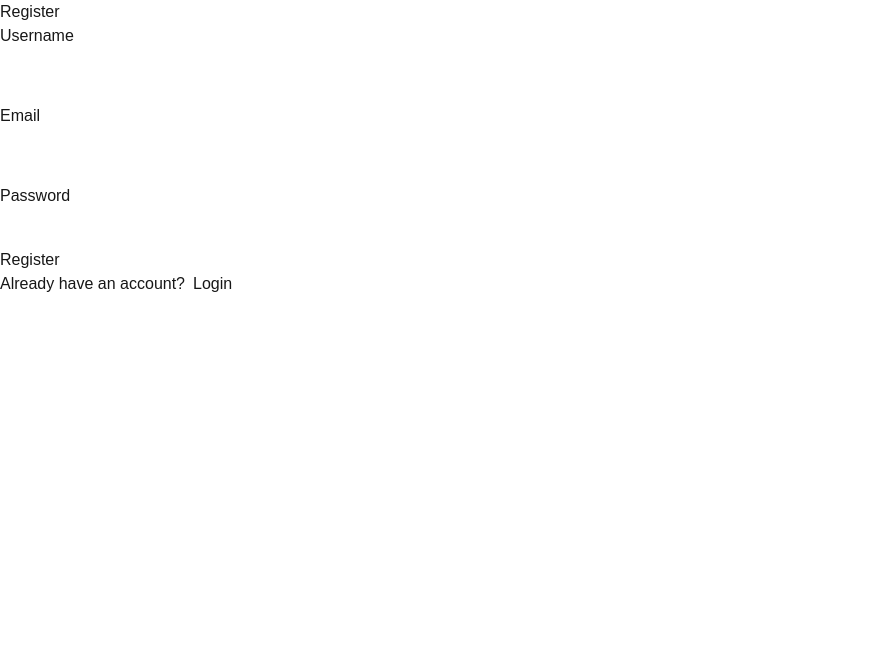
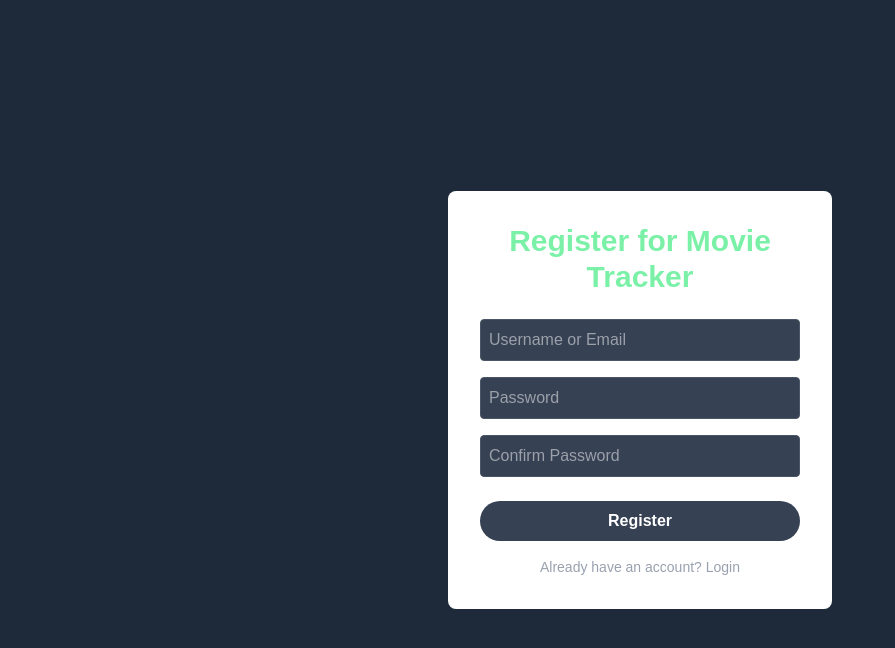
Before and after one commit to kalecharles/movie-tracker-front, a Next.js app: page /Register in a window 1280 px wide. Shown: the top 648 px of the page, without its empty margins (0-895 px from the left). Built offline with nearby package versions, Linux system fonts and the light colour scheme.

Commit message:
Updated Auth Components
Added Auth layouts

```diff
--- a/app/(auth)/Login/page.jsx
+++ b/app/(auth)/Login/page.jsx
@@ -1,22 +1,38 @@
-export default function Login() {
+import React from 'react';
+
+function LoginPage() {
   return (
-    <>
-      <h3>Login</h3>
-      <form action="">
-        <div className="flex flex-col gap-[16px]">
-          <label htmlFor="username">Username</label>
-          <input type="text" id="username" name="username" required />
-          <label htmlFor="email">Email</label>
-          <input type="email" id="email" name="email" required />
-          <label htmlFor="password">Password</label>
-          <input type="password" id="password" name="password" required />
+    <div className="flex items-center justify-center h-screen bg-gray-800">
+      <div className="bg-white bg-opacity-10 p-8 rounded-lg w-96">
+        <h2 className="text-3xl font-bold text-blue-400 mb-6 text-center">Login to Movie Tracker</h2>
+
+        <div className="mb-4">
+          <input
+            type="text"
+            placeholder="Username or Email"
+            className="w-full p-2 rounded bg-gray-700 text-white border border-gray-600 focus:outline-none focus:border-purple-400"
+          />
         </div>
-        <button type="submit">Register</button>
-        <div className="flex gap-[8px]">
-          <p>Already have an account?</p>
-          <a href="/login">Login</a>
+
+        <div className="mb-6">
+          <input
+            type="password"
+            placeholder="Password"
+            className="w-full p-2 rounded bg-gray-700 text-white border border-gray-600 focus:outline-none focus:border-purple-400"
+          />
         </div>
-      </form>
-    </>
+
+        <button className="w-full bg-gray-700 hover:bg-gray-600 text-white font-semibold py-2 rounded-full">
+          Login
+        </button>
+
+        <div className="flex justify-between mt-4 text-sm text-gray-400">
+          <a href="#" className="hover:text-white">Forgot Password?</a>
+          <a href="#" className="hover:text-white">Register</a>
+        </div>
+      </div>
+    </div>
   );
 }
+
+export default LoginPage;
--- a/app/(auth)/Register/page.jsx
+++ b/app/(auth)/Register/page.jsx
@@ -1,22 +1,45 @@
-export default function Register() {
+import React from 'react';
+
+ function RegisterPage() {
   return (
-    <>
-      <h3>Register</h3>
-      <form action="">
-        <div className="flex flex-col gap-[16px]">
-          <label htmlFor="username">Username</label>
-          <input type="text" id="username" name="username" required />
-          <label htmlFor="email">Email</label>
-          <input type="email" id="email" name="email" required />
-          <label htmlFor="password">Password</label>
-          <input type="password" id="password" name="password" required />
-        </div>
-        <button type="submit">Register</button>
-        <div className="flex gap-[8px]">
-          <p>Already have an account?</p>
-          <a href="/login">Login</a>
-        </div>
-      </form>
-    </>
+  <div className="flex items-center justify-center h-screen bg-gray-800">
+  <div className="bg-white bg-opacity-10 p-8 rounded-lg w-96">
+  <h2 className="text-3xl font-bold text-green-300 mb-6 text-center">Register for Movie Tracker</h2>
+
+  <div className="mb-4">
+  <input
+  type="text"
+  placeholder="Username or Email"
+  className="w-full p-2 rounded bg-gray-700 text-white border border-gray-600 focus:outline-none focus:border-purple-400"
+  />
+  </div>
+
+  <div className="mb-4">
+  <input
+  type="password"
+  placeholder="Password"
+  className="w-full p-2 rounded bg-gray-700 text-white border border-gray-600 focus:outline-none focus:border-purple-400"
+  />
+  </div>
+
+  <div className="mb-6">
+  <input
+  type="password"
+  placeholder="Confirm Password"
+  className="w-full p-2 rounded bg-gray-700 text-white border border-gray-600 focus:outline-none focus:border-purple-400"
+  />
+  </div>
+
+  <button className="w-full bg-gray-700 hover:bg-gray-600 text-white font-semibold py-2 rounded-full">
+  Register
+  </button>
+
+  <div className="mt-4 text-sm text-gray-400 text-center">
+  <a href="#" className="hover:text-white">Already have an account? Login</a>
+  </div>
+  </div>
+  </div>
   );
-}
+ }
+
+ export default RegisterPage;
--- a/app/(auth)/register/page.js
+++ /dev/null
@@ -1,53 +0,0 @@
-// app/register/page.js
-
-'use client';
-
-import { useState } from 'react';
-import { registerUser } from '@/lib/api';
-
-export default function Register() {
-  const [username, setUsername] = useState('');
-  const [email, setEmail] = useState('');
-  const [password, setPassword] = useState('');
-  const [message, setMessage] = useState('');
-  const [error, setError] = useState('');
-
-  const handleSubmit = async (e) => {
-    e.preventDefault();
-    setError('');
-    setMessage('');
-
-    try {
-      const response = await registerUser({ username, email, password });
-      setMessage(response);
-    } catch (err) {
-      setError(err.message);
-    }
-  };
-
-  return (
-    <div>
-      <h1>Register</h1>
-      {message && <p style={{ color: 'green' }}>{message}</p>}
-      {error && <p style={{ color: 'red' }}>{error}</p>}
-      <form onSubmit={handleSubmit}>
-        <label>
-          Username:
-          <input type="text" value={username} onChange={(e) => setUsername(e.target.value)} />
-        </label>
-        <br />
-        <label>
-          Email:
-          <input type="email" value={email} onChange={(e) => setEmail(e.target.value)} />
-        </label>
-        <br />
-        <label>
-          Password:
-          <input type="password" value={password} onChange={(e) => setPassword(e.target.value)} />
-        </label>
-        <br />
-        <button type="submit">Register</button>
-      </form>
-    </div>
-  );
-}
--- a/app/fig2cod/page.jsx
+++ b/app/fig2cod/page.jsx
@@ -1,63 +1,8 @@
 import React from "react";
 
 function Page() {
-  return (
-    <div className="flex h-screen bg-gray-800 text-white">
-      {/* Sidebar */}
-      <aside className="w-64 bg-gray-900 p-4">
-        <nav className="space-y-2">
-          <a
-            href="#"
-            className="block py-2 px-4 rounded hover:bg-gray-700 text-purple-400 font-semibold"
-          >
-            Home
-          </a>
-          <a href="#" className="block py-2 px-4 rounded hover:bg-gray-700">
-            WatchList
-          </a>
-          <a href="#" className="block py-2 px-4 rounded hover:bg-gray-700">
-            Review
-          </a>
-          <a href="#" className="block py-2 px-4 rounded hover:bg-gray-700">
-            Diary
-          </a>
-          <a href="#" className="block py-2 px-4 rounded hover:bg-gray-700">
-            Profile
-          </a>
-        </nav>
-      </aside>
-
-      {/* Main Content */}
-      <main className="flex-1 p-8">
-        <div className="text-4xl font-bold mb-8">Welcome to</div>
-        <div className="text-6xl font-extrabold mb-12">The Movie Tracker</div>
-        <div className="flex space-x-4">
-          <button className="bg-gray-700 hover:bg-gray-600 px-6 py-2 rounded-full font-semibold">
-            EXPLORE
-          </button>
-          <button className="bg-gray-700 hover:bg-gray-600 px-6 py-2 rounded-full font-semibold">
-            ENJOY
-          </button>
-          <button className="bg-gray-700 hover:bg-gray-600 px-6 py-2 rounded-full font-semibold">
-            LIVE
-          </button>
-        </div>
-        <div className="grid grid-cols-3 gap-4 mt-12">
-          <div className="rounded-xl overflow-hidden shadow-lg">
-            <img src="https://via.placeholder.com/300x450" alt="Troll" />
-          </div>
-          <div className="rounded-xl overflow-hidden shadow-lg">
-            <img src="https://via.placeholder.com/300x450" alt="Megan" />
-          </div>
-          <div className="rounded-xl overflow-hidden shadow-lg">
-            <img
-              src="https://via.placeholder.com/300x450"
-              alt="Puss in Boots"
-            />
-          </div>
-        </div>
-      </main>
-    </div>
+  return (<>
+  Fig2cod</>
   );
 }
 
--- a/app/page.js
+++ b/app/page.js
@@ -1,40 +1,110 @@
-// app/page.js
+// // app/page.js
 
-'use client'
+// 'use client'
 
-import { useState, useEffect } from 'react';
-import { getWelcomeMessage, getOauthUrl } from '@/lib/api';
+// import { useState, useEffect } from 'react';
+// import { getWelcomeMessage, getOauthUrl } from '@/lib/api';
 
-export default function Home() {
-    const [welcomeMessage, setWelcomeMessage] = useState('');
-    const [oauthUrl, setOauthUrl] = useState('');
+// export default function Home() {
+//     const [welcomeMessage, setWelcomeMessage] = useState('');
+//     const [oauthUrl, setOauthUrl] = useState('');
 
-    useEffect(() => {
-        async function fetchWelcome() {
-            try{
-                const message = await getWelcomeMessage();
-                setWelcomeMessage(message);
-            } catch (err){
-                console.error(err);
-            }
-        }
-        async function fetchOauth(){
-            try{
-                const url = await getOauthUrl();
-                setOauthUrl(url);
-            } catch (err){
-                console.error(err);
-            }
-        }
-        fetchWelcome();
-        fetchOauth();
-    }, []);
+//     useEffect(() => {
+//         async function fetchWelcome() {
+//             try{
+//                 const message = await getWelcomeMessage();
+//                 setWelcomeMessage(message);
+//             } catch (err){
+//                 console.error(err);
+//             }
+//         }
+//         async function fetchOauth(){
+//             try{
+//                 const url = await getOauthUrl();
+//                 setOauthUrl(url);
+//             } catch (err){
+//                 console.error(err);
+//             }
+//         }
+//         fetchWelcome();
+//         fetchOauth();
+//     }, []);
 
-    return(
-        <div>
-            <h1>Home</h1>
-            <p>{welcomeMessage}</p>
-            <a href={oauthUrl}>Login With Google</a>
-        </div>
-    )
+//     return(
+//         <div>
+//             <h1>Home</h1>
+//             <p>{welcomeMessage}</p>
+//             <a href={oauthUrl}>Login With Google</a>
+//         </div>
+//     )
+// }
+
+
+
+
+
+import React from "react";
+
+function Page() {
+  return (<>
+
+<div className="flex h-screen bg-gray-800 text-white">
+{/* Sidebar */}
+<aside className="w-64 bg-gray-900 p-4">
+  <nav className="space-y-2">
+    <a
+      href="#"
+      className="block py-2 px-4 rounded hover:bg-gray-700 text-purple-400 font-semibold"
+    >
+      Home
+    </a>
+    <a href="#" className="block py-2 px-4 rounded hover:bg-gray-700">
+      WatchList
+    </a>
+    <a href="#" className="block py-2 px-4 rounded hover:bg-gray-700">
+      Review
+    </a>
+    <a href="#" className="block py-2 px-4 rounded hover:bg-gray-700">
+      Diary
+    </a>
+    <a href="#" className="block py-2 px-4 rounded hover:bg-gray-700">
+      Profile
+    </a>
+  </nav>
+</aside>
+
+{/* Main Content */}
+<main className="flex-1 p-8">
+  <div className="text-4xl font-bold mb-8">Welcome to</div>
+  <div className="text-6xl font-extrabold mb-12">The Movie Tracker</div>
+  <div className="flex space-x-4">
+    <button className="bg-gray-700 hover:bg-gray-600 px-6 py-2 rounded-full font-semibold">
+      EXPLORE
+    </button>
+    <button className="bg-gray-700 hover:bg-gray-600 px-6 py-2 rounded-full font-semibold">
+      ENJOY
+    </button>
+    <button className="bg-gray-700 hover:bg-gray-600 px-6 py-2 rounded-full font-semibold">
+      LIVE
+    </button>
+  </div>
+  <div className="grid grid-cols-3 gap-4 mt-12">
+    <div className="rounded-xl overflow-hidden shadow-lg">
+      <img src="https://via.placeholder.com/300x450" alt="Troll" />
+    </div>
+    <div className="rounded-xl overflow-hidden shadow-lg">
+      <img src="https://via.placeholder.com/300x450" alt="Megan" />
+    </div>
+    <div className="rounded-xl overflow-hidden shadow-lg">
+      <img
+        src="https://via.placeholder.com/300x450"
+        alt="Puss in Boots"
+      />
+    </div>
+  </div>
+</main>
+</div></>
+  );
 }
+
+export default Page;
```
Also changed, not shown: app/(auth)/register/page copy.jsx (added, +53 -0 lines), app/(auth)/login/page copy.js (renamed from app/(auth)/login/page.js).
